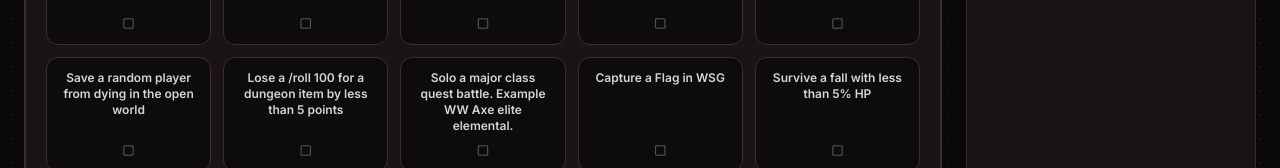
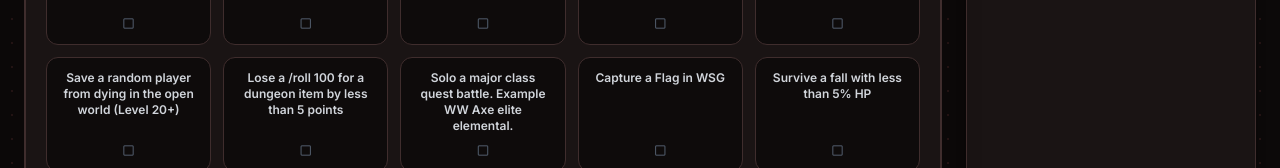
Before and after one commit to Reapafied/Send-Ibuprofen, a React (Vite) app: page / in a window 1280 px wide. Shown: the part 377-545 px from the top of the page. Built offline with nearby package versions, Linux system fonts and the light colour scheme; no server answers; the database is empty; the HTML template or start-up script is replaced by a standard one.

Commit message:
Update App.jsx

```diff
--- a/src/App.jsx
+++ b/src/App.jsx
@@ -31,7 +31,7 @@ const DEFAULT_CHALLENGES = [
     "Kill VanCleef within 30 minutes of entering Deadmines",
     "Create a campsite OUTSIDE a town and have at least 5 other players join you",
     "Lose a /roll 100 for a dungeon item by less than 5 points",
-    "Save a random player from dying in the open world",
+    "Save a random player from dying in the open world (Level 20+)",
     "Complete 3 new dungeons flawless (No deaths No wipes)",
     "Stay flagged anytime you are in Hillsbrad until you complete the Hearcules rod quest. You MUST fight any flagged alliance.",
     "Kill one of the Patrolling Eite Dragons around the world. Example: Narillasanz",
```
